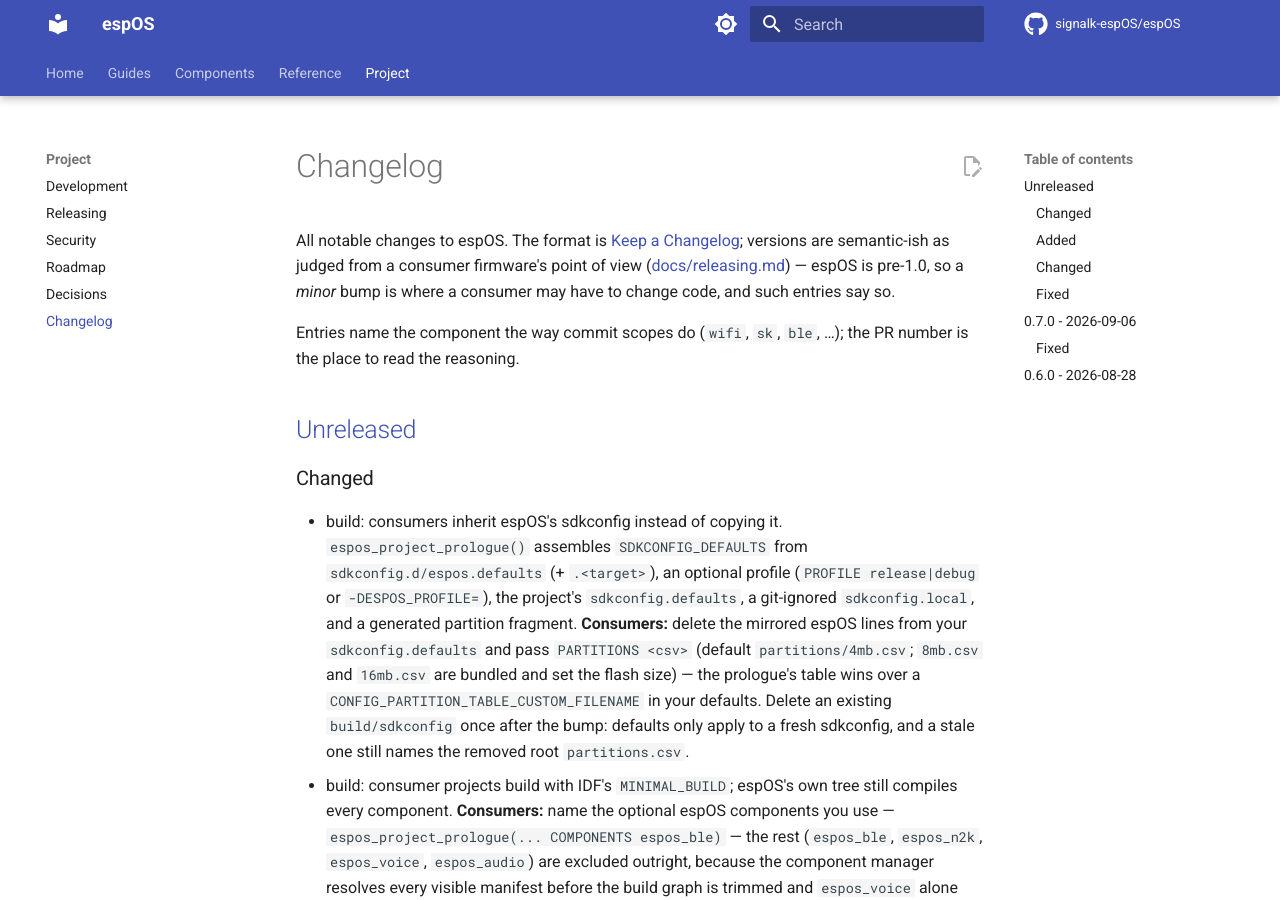
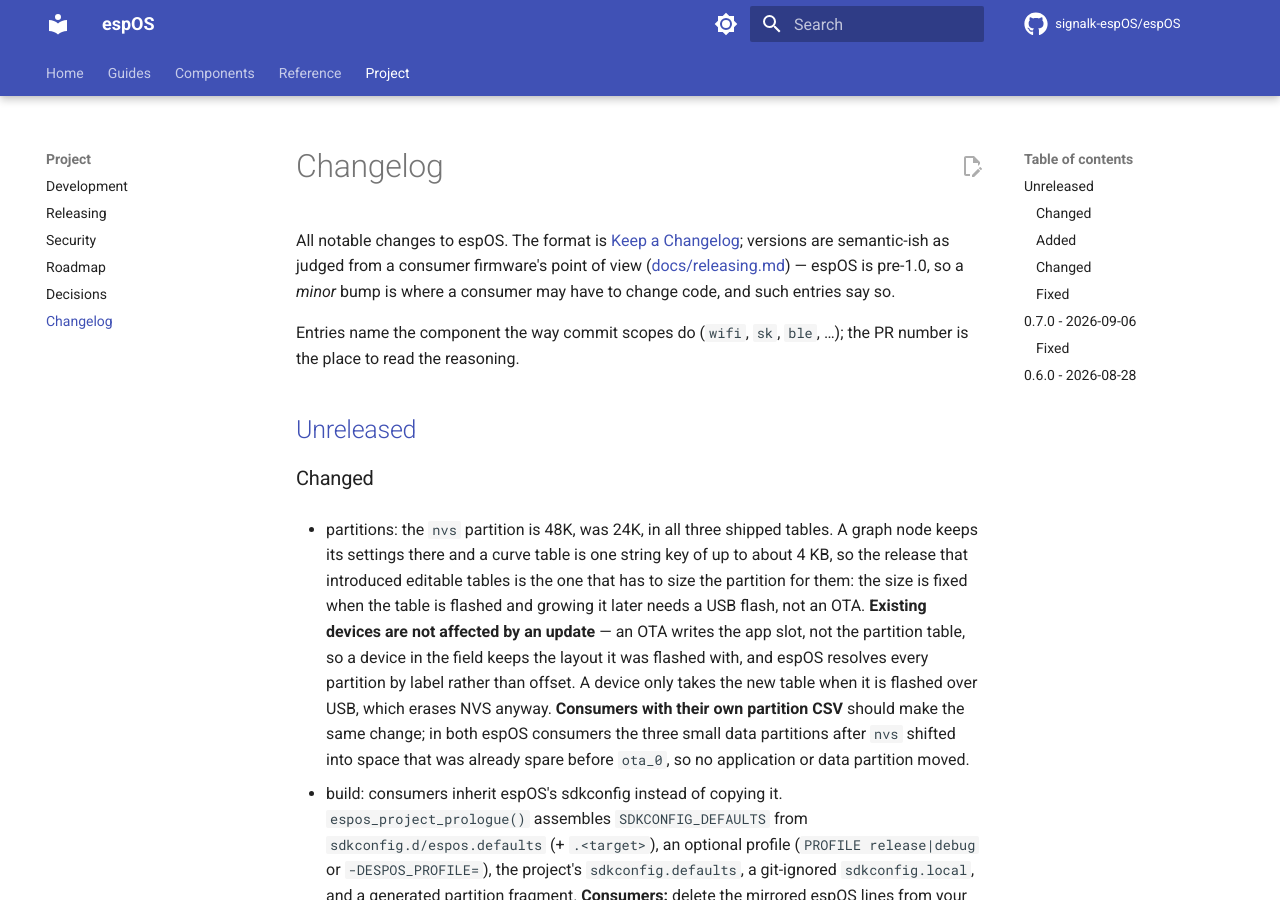
Before and after one commit to dirkwa/espOS, an MkDocs documentation site: the page built from docs/changelog.md, in a window 1280 px wide and 900 px high. Built offline with MkDocs 1.6.1 and Material for MkDocs 9.7.7, drawn with Linux system fonts in a browser that asks for light colours; comment, search, counter and statistics services are not loaded.

Commit message:
fix(partitions): nvs 24K → 48K, before a device ships an editable table (#46)
* fix(partitions): nvs 24K -> 48K, before a device ships an editable table

The runtime-config work put node settings in NVS, and one of them is a
curve table: a single string key that can approach 4 KB. The partition
size is fixed when the table is flashed, so growing it later means a USB
flash rather than an OTA -- which is why it has to happen in the release
that introduced those tables, not once devices are carrying them.

The measured footprint did fit in 24K and the host test proves it, but
with less margin than the number suggests. NVS keeps at least one page
free to compact into (ESP_ERR_NVS_NO_FREE_PAGES otherwise, see
nvs_pagemanager.cpp), and a rewritten key consumes fresh entries until
the old page is reclaimed. Six pages therefore meant five usable, and the
documented eight-node graph with one 250-point table already reached
three of them: past roughly five such tables a device would start
refusing writes it had accepted the day before.

Verified with gen_esp32part on all three tables: they validate, the app
slots stay 64 KB aligned, and each keeps the 64 KB tail its header
promises (16mb keeps 1088K for the optional esp-sr model). The c6 image
is byte-identical at 0x171000 -- this costs the firmware nothing.

docs/config.md argued the opposite and now says why the margin, not the
arithmetic, is the reason. The provisioning recipe in docs/wifi.md
generated a 0x6000 image for a partition that is now 0xc000; the command
is corrected and was run to confirm it produces exactly 48K.

* docs: changelog entry for the nvs partition change

Says plainly what an operator needs to know: an OTA does not rewrite the
partition table, so devices already in the field are unaffected and keep
their old layout, and espOS looks partitions up by label rather than
offset. Only a USB flash takes the new table, and that erases NVS anyway.

````diff
--- a/docs/config.md
+++ b/docs/config.md
@@ -166,8 +166,8 @@
 
 ### NVS capacity
 
-The `nvs` partition is 24K in every `partitions/*.csv` — six 4096-byte pages,
-126 entries of 32 bytes each. A realistic graph of **8 nodes with 3 parameters
+The `nvs` partition is 48K in every `partitions/*.csv` — twelve 4096-byte
+pages, 126 entries of 32 bytes each. A realistic graph of **8 nodes with 3 parameters
 each plus one 250-point curve table** costs, measured by
 `test/host/espos_config_test` ("a realistic graph's NVS footprint is
 reported"):
@@ -180,10 +180,20 @@
 | 250-point curve string (2336 bytes)          | 75      | 2400  |
 | **total**                                    | **116** | **3712** |
 
-That is **one of the six pages**. The built-in namespaces occupy a fraction of
-another. **24K still suffices** and `partitions/*.csv` needs no change; the
-partition would only come under pressure past roughly five such curve tables,
-which is well beyond what a node graph on a 4 MB part would carry.
+That is **one of the twelve pages**, and the built-in namespaces occupy a
+fraction of another.
+
+The partition was 24K through v0.7 and the arithmetic above fits that too, but
+not with much left over. NVS keeps at least one page free to compact into
+(`ESP_ERR_NVS_NO_FREE_PAGES` otherwise), and a rewritten key consumes fresh
+entries until the old page is reclaimed, so six pages meant five usable and a
+graph of this size already reached three of them. Past roughly five curve
+tables a device would have started failing writes it had accepted the day
+before.
+
+The size is fixed when the table is flashed: growing it later needs a USB
+flash, not an OTA. It was doubled in the release that introduced editable
+tables rather than after devices were carrying them.
 
 ## Migrations
 
--- a/docs/wifi.md
+++ b/docs/wifi.md
@@ -117,11 +117,13 @@
 
 ```sh
 printf 'key,type,encoding,value\nwifi,namespace,,\nssid0,data,string,MyBoat\npsk0,data,string,secret\n' > wifi.nvs.csv
-python -m esp_idf_nvs_partition_gen generate wifi.nvs.csv wifi.nvs.bin 0x6000
+python -m esp_idf_nvs_partition_gen generate wifi.nvs.csv wifi.nvs.bin 0xc000
 esptool.py --port /dev/ttyACM0 write_flash 0x9000 wifi.nvs.bin
 ```
 
 `config_version` need not be present — the store stamps it on first boot.
+The size argument is the `nvs` partition's size, 48K (`0xc000`) in the
+shipped tables; a project with its own partition table passes its own.
 
 ## Status document
 
````
Also changed, not shown: CHANGELOG.md (+14 -0 lines), 4 other files.
